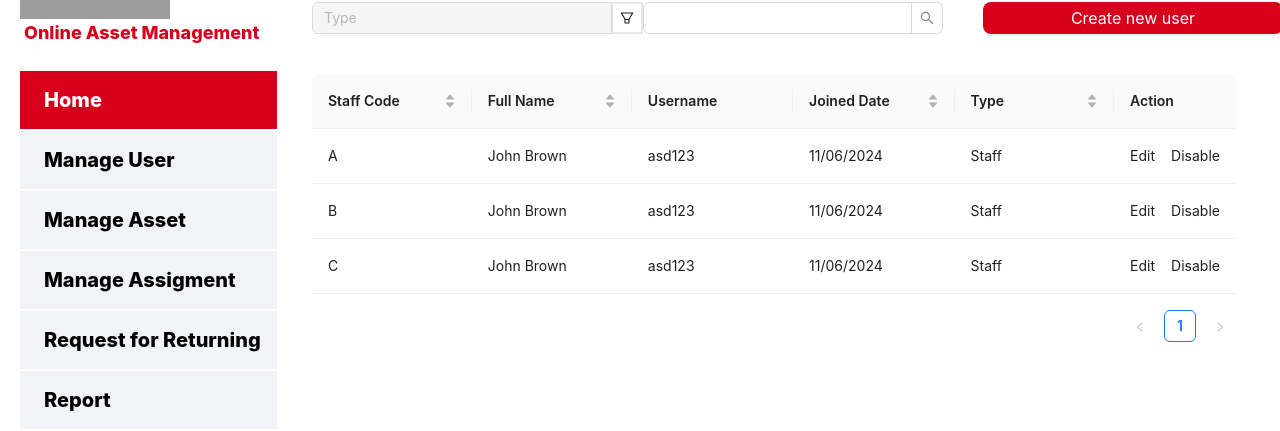
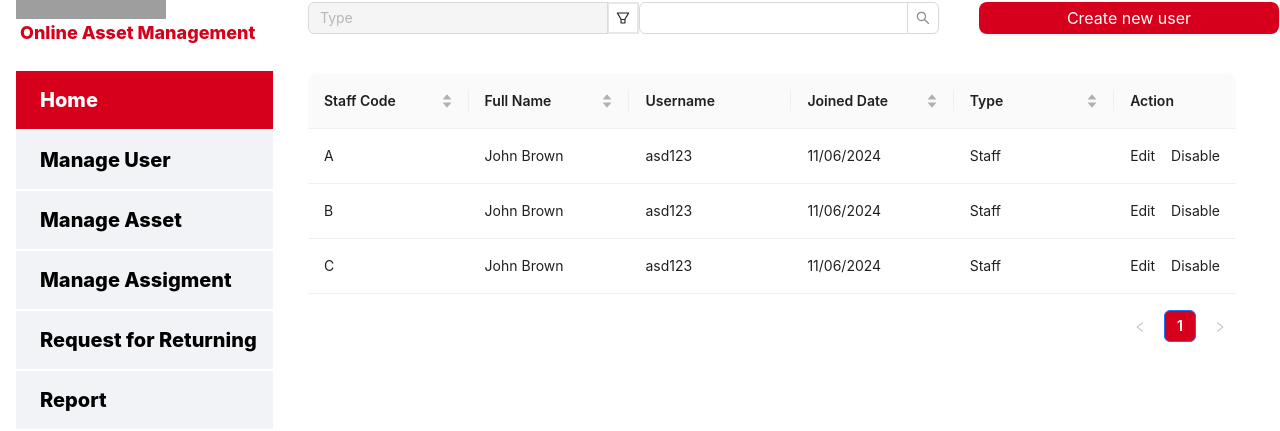
Before and after one commit to KhoaLV26/Asset_Management_FE, a React (Create React App) app: page / in a window 1280 px wide. Shown: the part 158-589 px from the top of the page. Built offline with nearby package versions, Linux system fonts and the light colour scheme; grey boxes are pictures that could not be loaded.

Commit message:
feat(9): get asset detail

```diff
--- a/src/components/Navbar.js
+++ b/src/components/Navbar.js
@@ -18,7 +18,7 @@ const Navbar = () => {
     const history = useNavigate();
     return (
         <Sider
-            className="Sider container h-[110vh] text-lg bg-white w-2/5 flex">
+            className="Sider ml-4 container h-[110vh] text-lg bg-white w-2/5 flex">
             <div className="ant-layout-sider-children bg-white w-full">
                 <div className="flex items-center bg-white">
                     <img
--- a/src/layout/LayoutPage.js
+++ b/src/layout/LayoutPage.js
@@ -9,9 +9,9 @@ const LayoutPage = (props) => {
   return (
     <Layout className="bg-white w-full flex">
       <Header/>
-      <Layout className="bg-white mx-5 w-full">
+      <Layout className="bg-white w-full">
         <Navbar/>
-        <Layout className="bg-white pt-0 pr-5 pb-2.5 pl-12 h-full">
+        <Layout className="bg-white pt-0 pb-2.5 pl-12 h-full">
           <Content className="flex p-6 m-5 min-h-[280px] h-screen rounded-lg bg-white">
             {props.children}
           </Content>
--- a/src/pages/ManageAsset.js
+++ b/src/pages/ManageAsset.js
@@ -1,160 +1,192 @@
 import React, { useEffect, useState } from "react";
-import { Button, Input, Space, Table, Modal, Dropdown, Menu, Select } from "antd";
+import { Button, Input, Space, Table, Modal, Dropdown, Menu, Select, Pagination, message } from "antd";
 import LayoutPage from "../layout/LayoutPage";
 import { removeExtraWhitespace } from "../HandleString";
 import {
   FilterOutlined,
   EditFilled,
   CloseCircleOutlined,
+  CaretUpOutlined,
+  CaretDownOutlined,
 } from "@ant-design/icons";
 import { useNavigate } from "react-router-dom";
+import axiosInstance from "../axios/axiosInstance";
+import "../styles/ManageAsset.css";
 
 const { Search } = Input;
-const data = [
-  {
-    id: "1",
-    assetCode: "A",
-    assetName: "John Brown",
-    category: "asd123",
-    state: "Available",
-  },
-  {
-    id: "2",
-    assetCode: "A",
-    assetName: "John Brown",
-    category: "asd123",
-    state: "Available",
-  },
-  {
-    id: "3",
-    assetCode: "A",
-    assetName: "John Brown",
-    category: "asd123",
-    state: "Available",
-  },
-  {
-    id: "1",
-    assetCode: "A",
-    assetName: "John Brown",
-    category: "asd123",
-    state: "Available",
-  },
-  {
-    id: "2",
-    assetCode: "A",
-    assetName: "John Brown",
-    category: "asd123",
-    state: "Available",
-  },
-  {
-    id: "3",
-    assetCode: "A",
-    assetName: "John Brown",
-    category: "asd123",
-    state: "Available",
-  },
-  {
-    id: "1",
-    assetCode: "A",
-    assetName: "John Brown",
-    category: "asd123",
-    state: "Available",
-  },
-  {
-    id: "2",
-    assetCode: "A",
-    assetName: "John Brown",
-    category: "asd123",
-    state: "Available",
-  },
-  {
-    id: "3",
-    assetCode: "A",
-    assetName: "John Brown",
-    category: "asd123",
-    state: "Available",
-  },
-  {
-    id: "1",
-    assetCode: "A",
-    assetName: "John Brown",
-    category: "asd123",
-    state: "Available",
-  },
-  {
-    id: "3",
-    assetCode: "A",
-    assetName: "John Brown",
-    category: "asd123",
-    state: "Available",
-  },
-  {
-    id: "1",
-    assetCode: "A",
-    assetName: "John Brown",
-    category: "asd123",
-    state: "Available",
-  },
-  {
-    id: "2",
-    assetCode: "A",
-    assetName: "John Brown",
-    category: "asd123",
-    state: "Available",
-  },
-  {
-    id: "3",
-    assetCode: "A",
-    assetName: "John Brown",
-    category: "asd123",
-    state: "Available",
-  },
-  {
-    id: "1",
-    assetCode: "A",
-    assetName: "John Brown",
-    category: "asd123",
-    state: "Available",
+
+const itemRender = (_, type, originalElement) => {
+  if (type === "prev") {
+    return <span>Previous</span>;
   }
-];
+  if (type === "next") {
+    return <span>Next</span>;
+  }
+  return originalElement;
+};
 
+const stateConvert = (id) => {
+  let stateName = "";
+  switch (id) {
+    case 1:
+      stateName = "Not available";
+      break;
+    case 2:
+      stateName = "Available";
+      break;
+    case 3:
+      stateName = "Assigned";
+      break;
+    case 4:
+      stateName = "Waiting for recycling";
+      break;
+    default:
+      stateName = "Recycled";
+      break;
+  }
+  return <span>{stateName}</span>
+}
 
-const sorterLog = () => {
-  console.log("Sorted");
-};
 const ManageAsset = () => {
+  const [direction, setDirection] = useState(true);
+  const [total, setTotal] = useState(1);
+  const [data, setData] = useState([]);
+  const handleSearch = (value) => {
+    setParams((prev) => ({ ...prev, currentPage: 1, search: value }));
+  };
+  const [searchQuery, setSearchQuery] = useState("");
   const navigate = useNavigate();
+  const [openCategoryDropdown, setOpenCategoryDropdown] = useState(false);
+  const [openStateDropdown, setOpenStateDropdown] = useState(false);
+  const [categories, setCategories] = useState([]);
+  const handleClicked = (data) => {
+    setIsModalOpen(true)
+    setSelectedAsset(data);
+  }
+  const [selectedAsset, setSelectedAsset] = useState(null);
+
+  const [isModalOpen, setIsModalOpen] = useState(false);
+  const [params, setParams] = useState({});
+  const sorterLog = (name) => {
+    if (params.sortBy === name) {
+      if (direction === true) {
+        setParams((prev) => ({ ...prev, sortOrder: "desc" }));
+      } else {
+        setParams((prev) => ({ ...prev, sortOrder: "asc" }));
+      }
+      setDirection(!direction);
+    } else {
+      setParams((prev) => ({ ...prev, sortBy: name }));
+      setDirection(true);
+      setParams((prev) => ({ ...prev, sortOrder: "asc" }));
+    }
+  };
   const columns = [
     {
-      title: "Asset Code",
+      title: "Id",
+      dataIndex: "id",
+      key: "id",
+      hidden: true
+    },
+    {
+      title: (
+        <span className="flex items-center justify-between">
+          Asset Code{" "}
+          {params.sortBy === "AssetCode" ? (
+            params.sortOrder === "asc" ? (
+              <CaretDownOutlined className="w-[20px] text-lg h-[20px]" />
+            ) : (
+              <CaretUpOutlined className="w-[20px] text-lg h-[20px]" />
+            )
+          ) : (
+            <CaretDownOutlined className="w-[20px] text-lg h-[20px]" />
+          )}
+        </span>
+      ),
       dataIndex: "assetCode",
       key: "name",
       width: "18%",
-      sorter: () => sorterLog(),
-      render: (text) => <a href="#">{text}</a>,
+      onHeaderCell: () => ({
+        onClick: () => {
+          sorterLog("AssetCode");
+        },
+      }),
+      render: (text) => <span>{text}</span>,
     },
     {
-      title: "Asset Name",
+      title: (
+        <span className="flex items-center justify-between">
+          Asset Name{" "}
+          {params.sortBy === "AssetName" ? (
+            params.sortOrder === "asc" ? (
+              <CaretDownOutlined className="w-[20px] text-lg h-[20px]" />
+            ) : (
+              <CaretUpOutlined className="w-[20px] text-lg h-[20px]" />
+            )
+          ) : (
+            <CaretDownOutlined className="w-[20px] text-lg h-[20px]" />
+          )}
+        </span>
+      ),
       dataIndex: "assetName",
       key: "name",
       width: "18%",
-      sorter: () => sorterLog(),
-
-      render: (text) => <a>{text}</a>,
+      onHeaderCell: () => ({
+        onClick: () => {
+          sorterLog("AssetName");
+        },
+      }),
+      render: (text) => <span>{text}</span>,
     },
     {
-      title: "Category",
-      dataIndex: "category",
+      title: (
+        <span className="flex items-center justify-between">
+          Category{" "}
+          {params.sortBy === "Category" ? (
+            params.sortOrder === "asc" ? (
+              <CaretDownOutlined className="w-[20px] text-lg h-[20px]" />
+            ) : (
+              <CaretUpOutlined className="w-[20px] text-lg h-[20px]" />
+            )
+          ) : (
+            <CaretDownOutlined className="w-[20px] text-lg h-[20px]" />
+          )}
+        </span>
+      ),
+      dataIndex: "categoryName",
       key: "category",
       width: "18%",
-      sorter: () => sorterLog(),
+      onHeaderCell: () => ({
+        onClick: () => {
+          sorterLog("Category");
+        },
+      }),
+      render: (text) => <span>{text}</span>,
     },
     {
-      title: "State",
+      title: (
+        <span className="flex items-center justify-between">
+          State{" "}
+          {params.sortBy === "State" ? (
+            params.sortOrder === "asc" ? (
+              <CaretDownOutlined className="w-[20px] text-lg h-[20px]" />
+            ) : (
+              <CaretUpOutlined className="w-[20px] text-lg h-[20px]" />
+            )
+          ) : (
+            <CaretDownOutlined className="w-[20px] text-lg h-[20px]" />
+          )}
+        </span>
+      ),
       key: "state",
       dataIndex: "state",
       width: "18%",
-      sorter: () => sorterLog(),
+      onHeaderCell: () => ({
+        onClick: () => {
+          sorterLog("State");
+        },
+      }),
+      render: (text) => <span>{text}</span>,
     },
     {
       title: "Action",
@@ -165,8 +197,7 @@ const ManageAsset = () => {
           <Button
             onClick={(e) => {
               e.stopPropagation();
-              setIsModalOpen(false);
-              navigate("edit-user");
+              navigate("edit-asset");
             }}
           >
             <EditFilled className="text-lg mb-1" />
@@ -174,8 +205,7 @@ const ManageAsset = () => {
           <Button
             onClick={(e) => {
               e.stopPropagation();
-              setIsModalOpen(false);
-              navigate("edit-user");
+              navigate("delete-asset");
             }}
           >
             <CloseCircleOutlined className="text-red-600 text-lg mb-1" />
@@ -184,35 +214,61 @@ const ManageAsset = () => {
       ),
     },
   ];
-  const [openCategoryDropdown, setOpenCategoryDropdown] = useState(false);
-  const [openStateDropdown, setOpenStateDropdown] = useState(false);
-  const [type, setType] = useState("State");
-  const [category, setCategory] = useState("Category")
-  const [pageSize, setPageSize] = useState(15)
-  const [pageNumber, setPageNumber] = useState(1)
-  const [search, setSearch] = useState()
-  const handleClicked = (data) => {
-    setIsModalOpen(true)
-    setSelectedAsset(data);
-  }
-  const [selectedAsset, setSelectedAsset] = useState(null);
-
-  const [isModalOpen, setIsModalOpen] = useState(false);
-
   const showModal = () => {
     setIsModalOpen(true);
-  };
-
-  const handleOk = () => {
-    setIsModalOpen(false);
   };
 
   const handleCancel = () => {
     setIsModalOpen(false);
   };
   useEffect(() => {
-    console.log(pageNumber, pageSize, type, category, search);
-  }, [pageSize, pageNumber, type, category, search])
+    console.log(params);
+    axiosInstance
+      .get(
+        "/Assets", { params }
+      )
+      .then((res) => {
+        if (res.data.success) {
+          setData(res.data.data.map(asset => ({
+            ...asset,
+            state: stateConvert(asset.status)
+          })));
+          setTotal(res.data.totalCount);
+        } else {
+          message.error(res.data.message);
+        }
+      })
+      .catch((err) => {
+        message.error(err.message);
+      });
+  }, [params]);
+  useEffect(() => {
+    axiosInstance.get("/Categories").then((res) => {
+      if (res.data.success) {
+        setCategories(res.data.data);
+      } else {
+        message.error(res.data.message);
+      }
+    })
+      .catch((err) => {
+        message.error(err.message);
+      });
+  },[])
+  useEffect(() => {
+    if (isModalOpen) {
+      console.log(selectedAsset);
+      axiosInstance.get(`/Assets/${selectedAsset.id}`).then((res) => {
+        if (res.data.success) {
+          setSelectedAsset(res.data.data);
+        } else {
+          message.error(res.data.message);
+        }
+      })
+        .catch((err) => {
+          message.error(err.message);
+        });
+    }
+  }, [isModalOpen])
   return (
     <LayoutPage>
       <div className="w-full">
@@ -221,40 +277,29 @@ const ManageAsset = () => {
           <Space.Compact>
             <Select
               open={openStateDropdown}
-              defaultValue={type}
-              onClick={() => setOpenStateDropdown(!openStateDropdown)}
+              defaultValue={"State"}
               suffixIcon={<FilterOutlined onClick={() => setOpenStateDropdown(!openStateDropdown)} />}
-              className="w-[100px]"
-              onChange={(value) => setType(value)}
+              className="w-[250px]"
+              onChange={(value) =>
+                setParams((prev) => ({ ...prev, state: value }))
+              }
               onSelect={() => setOpenStateDropdown(!openStateDropdown)}
               options={[
                 {
-                  value: "Type",
-                  label: "All",
+                  value: "",
+                  label: "Defaults",
+                },
+                {
+                  value: "2",
+                  label: "Available",
                 },
                 {
                   value: "1",
-                  label: "Available",
-                },
-                {
-                  value: "2",
                   label: "Not available",
                 },
                 {
                   value: "3",
                   label: "Assigned",
-                },
-                {
-                  value: "4",
-                  label: "Waiting for recycling",
-                },
-                {
-                  value: "5",
-                  label: "Recycled",
-                },
-                {
-                  value: "6",
-                  label: "Not available",
                 }
               ]}
             />
@@ -262,26 +307,14 @@ const ManageAsset = () => {
           <Space.Compact>
             <Select
               open={openCategoryDropdown}
-              defaultValue={type}
-              onClick={() => setOpenCategoryDropdown(!openCategoryDropdown)}
+              defaultValue={"Category"}
               suffixIcon={<FilterOutlined onClick={() => setOpenCategoryDropdown(!openCategoryDropdown)} />}
-              className="w-[100px]"
-              onChange={(value) => setCategory(value)}
+              className="w-[250px]"
+              onChange={(value) =>
+                setParams((prev) => ({ ...prev, category: value }))
+              }
               onSelect={() => setOpenCategoryDropdown(!openCategoryDropdown)}
-              options={[
-                {
-                  value: "Type",
-                  label: "All",
-                },
-                {
-                  value: "1",
-                  label: "Cat A",
-                },
-                {
-                  value: "2",
-                  label: "Cat B",
-                }
-              ]}
+              options={categories.map(c => {return {value:c.id,label:c.name}})}
             />
           </Space.Compact>
           <div className="flex gap-10">
@@ -289,16 +322,13 @@ const ManageAsset = () => {
               <Search
                 className="w-[300px]"
                 maxLength={100}
-                value={search}
+                placeholder="Enter text"
+                value={searchQuery}
                 allowClear
-                onChange={(e) => setSearch(e.target.value)}
-                onBlur={(e) =>
-                  setSearch(removeExtraWhitespace(e.target.value))
-                }
+                onChange={(e) => setSearchQuery(e.target.value)}
                 onSearch={() => {
-                  if (search.length > 0) {
-                    setSearch(search);
-                  }
+                  setSearchQuery(searchQuery.trim());
+                  handleSearch(removeExtraWhitespace(searchQuery));
                 }}
               />
             </Space.Compact>
@@ -311,19 +341,70 @@ const ManageAsset = () => {
             </Button>
           </div>
         </div>
-        <Table pagination={{ showSizeChanger: true, total: 30, showTotal: (total) => `Total ${total} items`, defaultPageSize: 15, onChange: page => setPageNumber(page), onShowSizeChange: (current, size) => { setPageSize(size) } }} className="mt-10" columns={columns} dataSource={data} onRow={(record) => {
-          return {
-            onClick: () => {
-              handleClicked(record);
-            },
-          };
-        }} />
-        <Button type="primary" onClick={showModal}>
-          Open Modal
-        </Button>
-        {selectedAsset && <Modal title="Basic Modal" open={isModalOpen} onOk={handleOk} onCancel={handleCancel}>
-          <p>{selectedAsset.id}</p>
-        </Modal>}
+        <Table pagination={false} className="mt-10" columns={columns} dataSource={data} defaultPageSize={15}
+          onRow={(record) => {
+            return {
+              onDoubleClick: () => {
+                handleClicked(record);
+              },
+            };
+          }} />
+        <div className="w-full flex justify-end">
+          <Pagination
+            className="text-center text-d6001c"
+            defaultCurrent={params.pageNumber}
+            defaultPageSize={15}
+            total={total}
+            onChange={(page) =>
+              setParams((prev) => ({ ...prev, currentPage: page }))
+            }
+            itemRender={itemRender}
+          />
+        </div>
+
+        <Modal
+          title={
+            <h3 className="w-full border-b-4 px-10 pb-4 pt-4 rounded-md bg-[#F1F1F1] text-d6001c font-bold">
+              Detailed Asset Information
+            </h3>
+          }
+          open={isModalOpen}
+          onCancel={handleCancel}
+          footer={null}
+          className="custom-modal"
+        >
+          <div className="px-[40px] py-[20px] pt-[20px] pb-[20px]">
+            <div className="flex mb-[10px]">
+              <span className="font-bold w-[150px]">Asset Code:</span>
+              <span>{selectedAsset?.assetCode}</span>
+            </div>
+            <div className="flex mb-[10px]">
+              <span className="font-bold w-[150px]">Asset Name:</span>
+              <span>{selectedAsset?.assetName}</span>
+            </div>
+            <div className="flex mb-[10px]">
+              <span className="font-bold w-[150px]">State:</span>
+              <span>{stateConvert(selectedAsset?.state)}</span>
+            </div>
+            <div className="flex mb-[10px]">
+              <span className="font-bold w-[150px]">History Assignment:</span>
+            </div>
+            <div className="mb-[10px]">
+              {selectedAsset?.assignmentResponses?.map(item =>
+              (
+                <div>
+                  <span> Time: {item.assignedDate.slice(0,10)} </span>
+                  <span> | </span>
+                  <span> Assigned By: {item.by}</span>
+                  <span> Assigned To: {item.to}</span>
+                </div>
+              )
+              )}
+              {/* {selectedAsset?.assignmentResponses?.map(i => <h1>{i.id}</h1>)} */}
+
+            </div>
+          </div>
+        </Modal>
       </div>
     </LayoutPage>
   )
--- /dev/null
+++ b/src/styles/ManageAsset.css
@@ -0,0 +1,27 @@
+.custom-modal .ant-modal-content {
+    border-radius: 8px;
+    padding-top: 0;
+    padding-left: 0;
+    padding-right: 0;
+  }
+
+  .custom-modal .ant-modal-close-x {
+    width: 32px;
+    height: 32px;
+    line-height: 32px;
+    border: 3px solid #d6001c;
+    color: #d6001c;
+    font-weight: 900 !important;
+    border-radius: 0%;
+    background: #f1f1f1;
+    text-align: center;
+  }
+
+  .ant-pagination-item {
+    background: #d6001c !important;
+    color: #FFFFFF !important;
+  }
+
+  .ant-pagination .ant-pagination-item a {
+    color: #FFFFFF !important;
+  }
```
